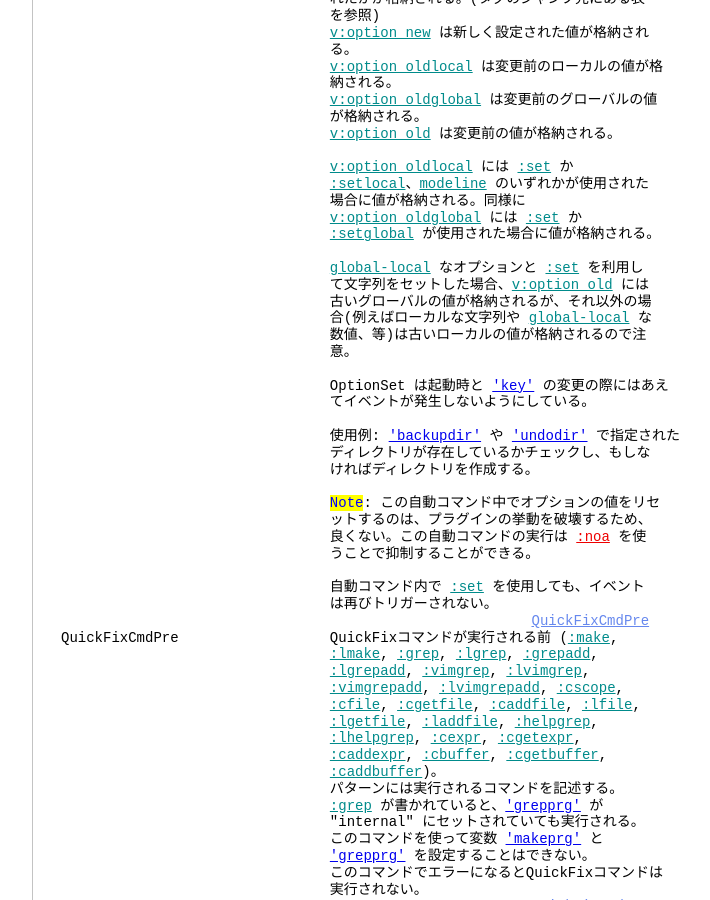
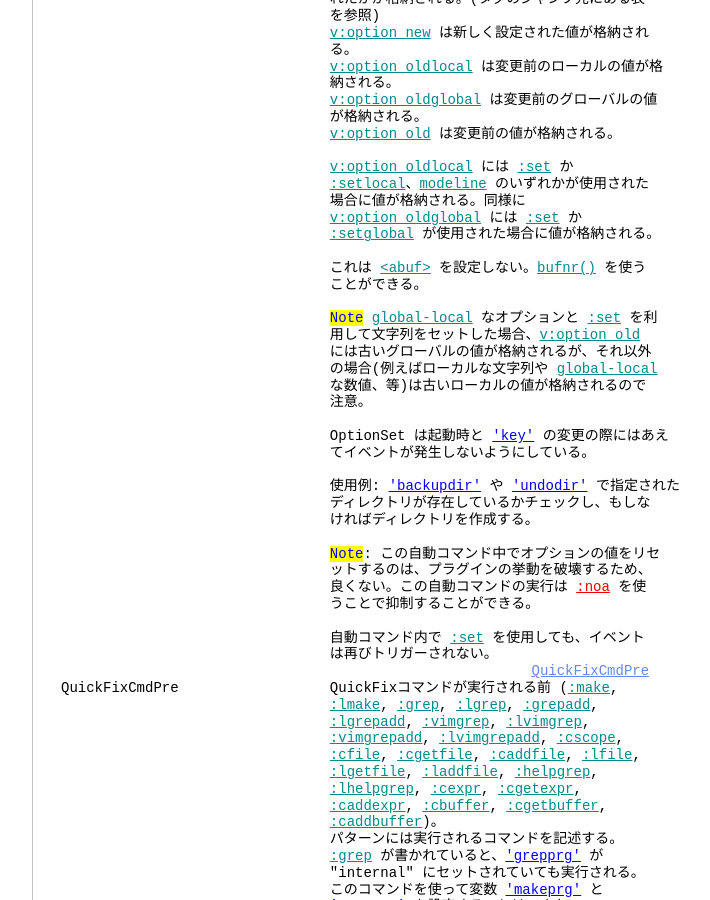
Before and after one commit to vim-jp/vimdoc-ja, a Jekyll site: the page built from autocmd.html, in a window 1280 px wide and 900 px high, scrolled down 16820 px. Shown: the whole window, without its empty margins (340-1050 px from the left). Built offline with Jekyll 4.4.1, drawn with Linux system fonts in a browser that asks for light colours; nearby versions of some CDN libraries; comment, search, counter and statistics services are not loaded; some of the changed text lies outside the part shown.

Commit message:
Generated by GitHub workflow 6417812153
https://github.com/vim-jp/vimdoc-ja-working/actions/runs/6417812153

```diff
--- a/autocmd.html
+++ b/autocmd.html
@@ -3,7 +3,7 @@ layout: vimdoc
 helpname: 'autocmd'
 ---
 <div id='vimCodeElement'>
-<a class="Constant" href="autocmd.html" name="autocmd.txt">autocmd.txt</a>&nbsp;&nbsp; For&nbsp;<span class="Identifier">Vim バージョン 9.0.</span>&nbsp;&nbsp;Last change: 2023 Feb 18<br>
+<a class="Constant" href="autocmd.html" name="autocmd.txt">autocmd.txt</a>&nbsp;&nbsp; For&nbsp;<span class="Identifier">Vim バージョン 9.0.</span>&nbsp;&nbsp;Last change: 2023 May 20<br>
 <br>
 <br>
 &nbsp;&nbsp;&nbsp;&nbsp;&nbsp;&nbsp;&nbsp;&nbsp;&nbsp;&nbsp;&nbsp;&nbsp;&nbsp;&nbsp;&nbsp;&nbsp;&nbsp;&nbsp;<span class="Identifier">VIMリファレンスマニュアル&nbsp;&nbsp;&nbsp;&nbsp;by Bram Moolenaar</span><br>
@@ -1007,12 +1007,15 @@ OptionSet&nbsp;&nbsp;&nbsp;&nbsp;&nbsp;&nbsp;&nbsp;&nbsp;&nbsp;&nbsp;&nbsp;&nbsp
 &nbsp;&nbsp;&nbsp;&nbsp;&nbsp;&nbsp;&nbsp;&nbsp;&nbsp;&nbsp;&nbsp;&nbsp;&nbsp;&nbsp;&nbsp;&nbsp;&nbsp;&nbsp;&nbsp;&nbsp;&nbsp;&nbsp;&nbsp;&nbsp;&nbsp;&nbsp;&nbsp;&nbsp;&nbsp;&nbsp;&nbsp;&nbsp;<a class="Identifier" href="eval.html#v:option_oldglobal">v:option_oldglobal</a>&nbsp;には&nbsp;<a class="Identifier" href="options.html#:set">:set</a>&nbsp;か<br>
 &nbsp;&nbsp;&nbsp;&nbsp;&nbsp;&nbsp;&nbsp;&nbsp;&nbsp;&nbsp;&nbsp;&nbsp;&nbsp;&nbsp;&nbsp;&nbsp;&nbsp;&nbsp;&nbsp;&nbsp;&nbsp;&nbsp;&nbsp;&nbsp;&nbsp;&nbsp;&nbsp;&nbsp;&nbsp;&nbsp;&nbsp;&nbsp;<a class="Identifier" href="options.html#:setglobal">:setglobal</a>&nbsp;が使用された場合に値が格納される。<br>
 <br>
-&nbsp;&nbsp;&nbsp;&nbsp;&nbsp;&nbsp;&nbsp;&nbsp;&nbsp;&nbsp;&nbsp;&nbsp;&nbsp;&nbsp;&nbsp;&nbsp;&nbsp;&nbsp;&nbsp;&nbsp;&nbsp;&nbsp;&nbsp;&nbsp;&nbsp;&nbsp;&nbsp;&nbsp;&nbsp;&nbsp;&nbsp;&nbsp;<a class="Identifier" href="options.html#global-local">global-local</a>&nbsp;なオプションと&nbsp;<a class="Identifier" href="options.html#:set">:set</a>&nbsp;を利用し<br>
-&nbsp;&nbsp;&nbsp;&nbsp;&nbsp;&nbsp;&nbsp;&nbsp;&nbsp;&nbsp;&nbsp;&nbsp;&nbsp;&nbsp;&nbsp;&nbsp;&nbsp;&nbsp;&nbsp;&nbsp;&nbsp;&nbsp;&nbsp;&nbsp;&nbsp;&nbsp;&nbsp;&nbsp;&nbsp;&nbsp;&nbsp;&nbsp;て文字列をセットした場合、<a class="Identifier" href="eval.html#v:option_old">v:option_old</a>&nbsp;には<br>
-&nbsp;&nbsp;&nbsp;&nbsp;&nbsp;&nbsp;&nbsp;&nbsp;&nbsp;&nbsp;&nbsp;&nbsp;&nbsp;&nbsp;&nbsp;&nbsp;&nbsp;&nbsp;&nbsp;&nbsp;&nbsp;&nbsp;&nbsp;&nbsp;&nbsp;&nbsp;&nbsp;&nbsp;&nbsp;&nbsp;&nbsp;&nbsp;古いグローバルの値が格納されるが、それ以外の場<br>
-&nbsp;&nbsp;&nbsp;&nbsp;&nbsp;&nbsp;&nbsp;&nbsp;&nbsp;&nbsp;&nbsp;&nbsp;&nbsp;&nbsp;&nbsp;&nbsp;&nbsp;&nbsp;&nbsp;&nbsp;&nbsp;&nbsp;&nbsp;&nbsp;&nbsp;&nbsp;&nbsp;&nbsp;&nbsp;&nbsp;&nbsp;&nbsp;合(例えばローカルな文字列や&nbsp;<a class="Identifier" href="options.html#global-local">global-local</a>&nbsp;な<br>
-&nbsp;&nbsp;&nbsp;&nbsp;&nbsp;&nbsp;&nbsp;&nbsp;&nbsp;&nbsp;&nbsp;&nbsp;&nbsp;&nbsp;&nbsp;&nbsp;&nbsp;&nbsp;&nbsp;&nbsp;&nbsp;&nbsp;&nbsp;&nbsp;&nbsp;&nbsp;&nbsp;&nbsp;&nbsp;&nbsp;&nbsp;&nbsp;数値、等)は古いローカルの値が格納されるので注<br>
-&nbsp;&nbsp;&nbsp;&nbsp;&nbsp;&nbsp;&nbsp;&nbsp;&nbsp;&nbsp;&nbsp;&nbsp;&nbsp;&nbsp;&nbsp;&nbsp;&nbsp;&nbsp;&nbsp;&nbsp;&nbsp;&nbsp;&nbsp;&nbsp;&nbsp;&nbsp;&nbsp;&nbsp;&nbsp;&nbsp;&nbsp;&nbsp;意。<br>
+&nbsp;&nbsp;&nbsp;&nbsp;&nbsp;&nbsp;&nbsp;&nbsp;&nbsp;&nbsp;&nbsp;&nbsp;&nbsp;&nbsp;&nbsp;&nbsp;&nbsp;&nbsp;&nbsp;&nbsp;&nbsp;&nbsp;&nbsp;&nbsp;&nbsp;&nbsp;&nbsp;&nbsp;&nbsp;&nbsp;&nbsp;&nbsp;これは&nbsp;<a class="Identifier" href="cmdline.html#<abuf>">&lt;abuf&gt;</a>&nbsp;を設定しない。<a class="Identifier" href="builtin.html#bufnr()">bufnr()</a>&nbsp;を使う<br>
+&nbsp;&nbsp;&nbsp;&nbsp;&nbsp;&nbsp;&nbsp;&nbsp;&nbsp;&nbsp;&nbsp;&nbsp;&nbsp;&nbsp;&nbsp;&nbsp;&nbsp;&nbsp;&nbsp;&nbsp;&nbsp;&nbsp;&nbsp;&nbsp;&nbsp;&nbsp;&nbsp;&nbsp;&nbsp;&nbsp;&nbsp;&nbsp;ことができる。<br>
+<br>
+&nbsp;&nbsp;&nbsp;&nbsp;&nbsp;&nbsp;&nbsp;&nbsp;&nbsp;&nbsp;&nbsp;&nbsp;&nbsp;&nbsp;&nbsp;&nbsp;&nbsp;&nbsp;&nbsp;&nbsp;&nbsp;&nbsp;&nbsp;&nbsp;&nbsp;&nbsp;&nbsp;&nbsp;&nbsp;&nbsp;&nbsp;&nbsp;<span class="Todo">Note</span>&nbsp;<a class="Identifier" href="options.html#global-local">global-local</a>&nbsp;なオプションと&nbsp;<a class="Identifier" href="options.html#:set">:set</a>&nbsp;を利<br>
+&nbsp;&nbsp;&nbsp;&nbsp;&nbsp;&nbsp;&nbsp;&nbsp;&nbsp;&nbsp;&nbsp;&nbsp;&nbsp;&nbsp;&nbsp;&nbsp;&nbsp;&nbsp;&nbsp;&nbsp;&nbsp;&nbsp;&nbsp;&nbsp;&nbsp;&nbsp;&nbsp;&nbsp;&nbsp;&nbsp;&nbsp;&nbsp;用して文字列をセットした場合、<a class="Identifier" href="eval.html#v:option_old">v:option_old</a><br>
+&nbsp;&nbsp;&nbsp;&nbsp;&nbsp;&nbsp;&nbsp;&nbsp;&nbsp;&nbsp;&nbsp;&nbsp;&nbsp;&nbsp;&nbsp;&nbsp;&nbsp;&nbsp;&nbsp;&nbsp;&nbsp;&nbsp;&nbsp;&nbsp;&nbsp;&nbsp;&nbsp;&nbsp;&nbsp;&nbsp;&nbsp;&nbsp;には古いグローバルの値が格納されるが、それ以外<br>
+&nbsp;&nbsp;&nbsp;&nbsp;&nbsp;&nbsp;&nbsp;&nbsp;&nbsp;&nbsp;&nbsp;&nbsp;&nbsp;&nbsp;&nbsp;&nbsp;&nbsp;&nbsp;&nbsp;&nbsp;&nbsp;&nbsp;&nbsp;&nbsp;&nbsp;&nbsp;&nbsp;&nbsp;&nbsp;&nbsp;&nbsp;&nbsp;の場合(例えばローカルな文字列や&nbsp;<a class="Identifier" href="options.html#global-local">global-local</a><br>
+&nbsp;&nbsp;&nbsp;&nbsp;&nbsp;&nbsp;&nbsp;&nbsp;&nbsp;&nbsp;&nbsp;&nbsp;&nbsp;&nbsp;&nbsp;&nbsp;&nbsp;&nbsp;&nbsp;&nbsp;&nbsp;&nbsp;&nbsp;&nbsp;&nbsp;&nbsp;&nbsp;&nbsp;&nbsp;&nbsp;&nbsp;&nbsp;な数値、等)は古いローカルの値が格納されるので<br>
+&nbsp;&nbsp;&nbsp;&nbsp;&nbsp;&nbsp;&nbsp;&nbsp;&nbsp;&nbsp;&nbsp;&nbsp;&nbsp;&nbsp;&nbsp;&nbsp;&nbsp;&nbsp;&nbsp;&nbsp;&nbsp;&nbsp;&nbsp;&nbsp;&nbsp;&nbsp;&nbsp;&nbsp;&nbsp;&nbsp;&nbsp;&nbsp;注意。<br>
 <br>
 &nbsp;&nbsp;&nbsp;&nbsp;&nbsp;&nbsp;&nbsp;&nbsp;&nbsp;&nbsp;&nbsp;&nbsp;&nbsp;&nbsp;&nbsp;&nbsp;&nbsp;&nbsp;&nbsp;&nbsp;&nbsp;&nbsp;&nbsp;&nbsp;&nbsp;&nbsp;&nbsp;&nbsp;&nbsp;&nbsp;&nbsp;&nbsp;OptionSet は起動時と&nbsp;<a class="Type" href="options.html#'key'">'key'</a>&nbsp;の変更の際にはあえ<br>
 &nbsp;&nbsp;&nbsp;&nbsp;&nbsp;&nbsp;&nbsp;&nbsp;&nbsp;&nbsp;&nbsp;&nbsp;&nbsp;&nbsp;&nbsp;&nbsp;&nbsp;&nbsp;&nbsp;&nbsp;&nbsp;&nbsp;&nbsp;&nbsp;&nbsp;&nbsp;&nbsp;&nbsp;&nbsp;&nbsp;&nbsp;&nbsp;てイベントが発生しないようにしている。<br>
```
